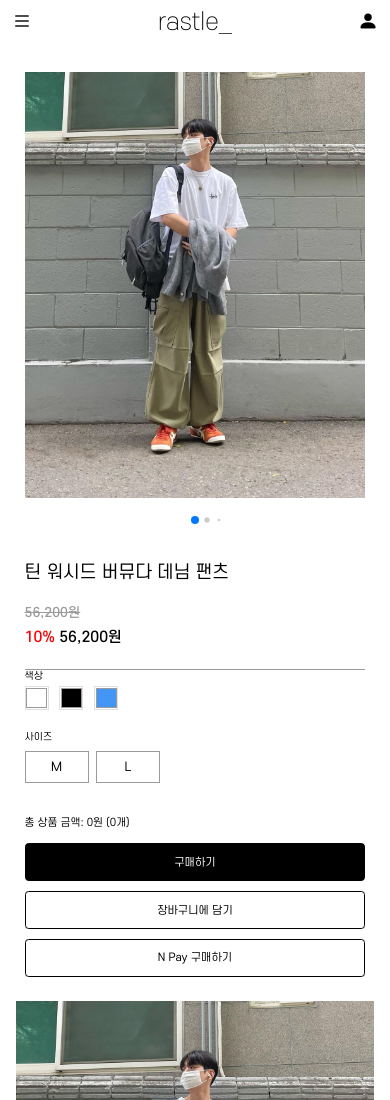
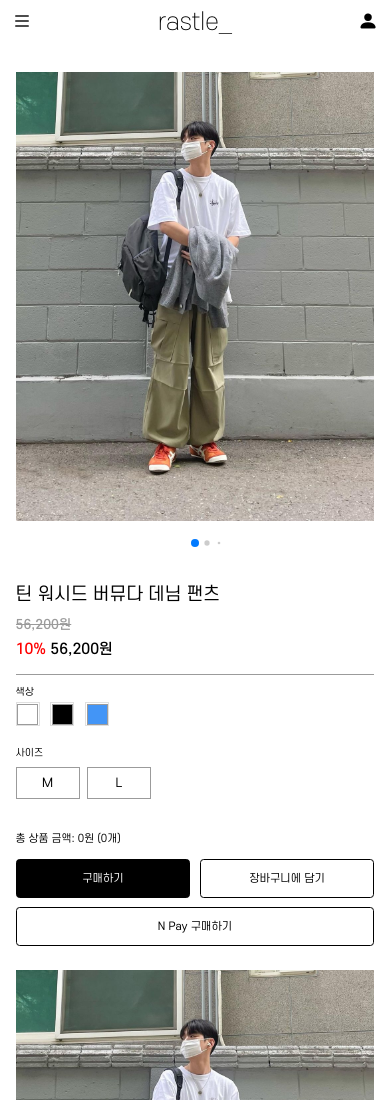
Before and after one commit to rastle-dev/rastle-frontend, a Next.js app: page /product in a window 390 px wide. Shown: the top 1100 px of the page. Built offline with nearby package versions, Linux system fonts and the light colour scheme.

Commit message:
refactor: 상세페이지 모바일 UI 수정, header 모바일 / 데스크탑 mediaquery 적용

```diff
--- a/src/components/Layout/MainHeader/index.styles.tsx
+++ b/src/components/Layout/MainHeader/index.styles.tsx
@@ -51,6 +51,10 @@ const LeftElement = styled.ul`
 `;
 
 const MenuDiv = styled.div`
+  display: none;
+
+  @media (max-width: 769px) {
+    display: inline;
     position: absolute;
     left: 1.5rem; /* Adjust the value as per your requirement */
     top: 50%;
@@ -58,11 +62,10 @@ const MenuDiv = styled.div`
     cursor: pointer;
     background-color: transparent;
     z-index: 1000;
+  }
 `;
 
 const MenuIcon = styled(IconButton)`
-  display: none;
-
   @media (max-width: 769px) {
     font-size: 3rem;
     cursor: pointer;
@@ -101,12 +104,17 @@ const RightElemet = styled.div`
 `;
 
 const PersonDiv = styled.div`
+  display: none;
+
+  @media (max-width: 769px) {
+    display: inline;
     position: absolute;
     right: 1.5rem; /* Adjust the value as per your requirement */
     top: 50%;
     transform: translateY(-50%);
     cursor: pointer;
     z-index: 1000;
+  }
 `;
 const PersonIcon = styled(IconButton)`
   display: none;
--- a/src/components/Swiper/index.tsx
+++ b/src/components/Swiper/index.tsx
@@ -107,6 +107,7 @@ const ImageSwiper: React.FC<ImageGalleryProps> = ({ images }) => {
           navigation: false,
         },
       }}
+      // @ts-ignore
       ref={swiperRef}
     >
       {images.map((image, index) => (
--- a/src/components/common/IconButton/index.tsx
+++ b/src/components/common/IconButton/index.tsx
@@ -14,10 +14,8 @@ interface IconButtonProps {
   color?: string;
   /** border 조정 */
   border?: number;
-  /* 데스크탑 화면에서 아이콘을 숨길지 여부 */
-  hideOnDesktop?: boolean;
 }
-const Wrapper = styled.button<{ hideOnDesktop: boolean }>`
+const Wrapper = styled.button`
   padding: 0;
   background-color: transparent;
   border: none;
@@ -36,10 +34,9 @@ function IconButton({
   color,
   border = 0.1,
   onClick,
-  hideOnDesktop = false,
 }: IconButtonProps) {
   return (
-    <Wrapper hideOnDesktop={hideOnDesktop} onClick={onClick}>
+    <Wrapper onClick={onClick}>
       <StyledIcon
         className={Icons[iconName]}
         style={{ fontSize: iconSize, color }}
--- a/src/pages/product/index.styles.tsx
+++ b/src/pages/product/index.styles.tsx
@@ -25,7 +25,7 @@ export const TopLayer = styled.div`
   width: 85%;
 
   ${media.mobile} {
-    width: 95%;
+    width: 100%;
     flex-direction: column;
   }
 `;
@@ -61,7 +61,11 @@ export const ProductContent = styled.div`
 export const Title = styled.div`
   font-size: 2.18rem;
   font-weight: 400;
-  padding-bottom: 2.82rem;
+  padding-bottom: 2rem;
+
+  ${media.mobile} {
+    padding-bottom: 1.5rem;
+  }
 `;
 
 export const Price = styled.div`
@@ -69,13 +73,6 @@ export const Price = styled.div`
   font-weight: 500;
   padding-bottom: 2.27rem;
 
-  ${media.mobile} {
-    border-bottom: 0.5px ${COLORS.GREY.상세페이지} solid;
-    width: 100%;
-    padding: 0;
-  }
-`;
-export const MobileLine = styled.div`
   ${media.mobile} {
     border-bottom: 0.5px ${COLORS.GREY.상세페이지} solid;
     width: 100%;
@@ -103,6 +100,11 @@ export const DiscountPrice = styled.div`
   }
 
   ${media.mobile} {
+    border-bottom: 0.5px ${COLORS.GREY.상세페이지} solid;
+    width: 100%;
+    padding: 0;
+    padding-bottom: 1.91rem;
+    margin-bottom: 1.45rem;
   }
 `;
 
@@ -268,6 +270,11 @@ export const StyledPayButton = styled(Button)`
   color: ${COLORS.블랙};
   border: 0.5px solid #000;
   border-radius: 0.45455rem;
+
+  ${media.mobile} {
+    flex-grow: 1;
+    width: 40%;
+  }
 `;
 export const StyledBuyButton = styled(Button)`
   font-size: 1.35rem;
@@ -278,6 +285,27 @@ export const StyledBuyButton = styled(Button)`
   color: ${COLORS.화이트};
   background-color: ${COLORS.블랙};
   border-radius: 0.45455rem;
+
+  ${media.mobile} {
+    flex-grow: 1;
+    width: 40%;
+  }
+`;
+
+export const StyledNpayButton = styled(Button)`
+  font-size: 1.35rem;
+  font-weight: 400;
+  flex-grow: 1;
+  width: 22rem;
+  height: 4.8rem;
+  color: ${COLORS.블랙};
+  border: 0.5px solid #000;
+  border-radius: 0.45455rem;
+
+  ${media.mobile} {
+    flex-grow: 1;
+    width: 100%;
+  }
 `;
 
 export const ProductDetailList = styled.div`
--- a/src/pages/product/index.tsx
+++ b/src/pages/product/index.tsx
@@ -1,4 +1,4 @@
-import React, { useEffect, useState } from "react";
+import React, { useState } from "react";
 import ImageSwiper from "@/components/Swiper";
 import ColorButton from "@/components/common/ColorButton";
 import COLORS from "@/constants/color";
@@ -170,12 +170,6 @@ export default function Product() {
             <span>10% </span>
             {jsonData.price.toLocaleString()}원
           </S.DiscountPrice>
-          <S.MobileLine />
-          {/*<S.TextDetail>*/}
-          {/*  <div>- 전체적으로 오버한 스타일</div>*/}
-          {/*  <div>- 여름 가을에 입기 좋은 반팔티</div>*/}
-          {/*  <div>- 주인장 추천..! 되게 이쁨</div>*/}
-          {/*</S.TextDetail>*/}
           <S.ColorText>색상</S.ColorText>
           <S.ColorList>
             {jsonData.colors.map((color) => (
@@ -183,6 +177,7 @@ export default function Product() {
                 key={color}
                 size={3}
                 clicked={color === selectedProduct.color}
+                // @ts-ignore
                 color={COLORS[color]}
                 onClick={() => handleColorClick(color)} // 클릭 핸들러 연결
               />
@@ -253,7 +248,7 @@ export default function Product() {
           <S.Pay>
             <S.StyledBuyButton title="구매하기" type="shop" />
             <S.StyledPayButton title="장바구니에 담기" type="shop" />
-            <S.StyledPayButton title="N Pay 구매하기" type="shop" />
+            <S.StyledNpayButton title="N Pay 구매하기" type="shop" />
           </S.Pay>
         </S.ProductContent>
       </S.TopLayer>
```
Lines whose indentation alone changed are shown as unchanged.
